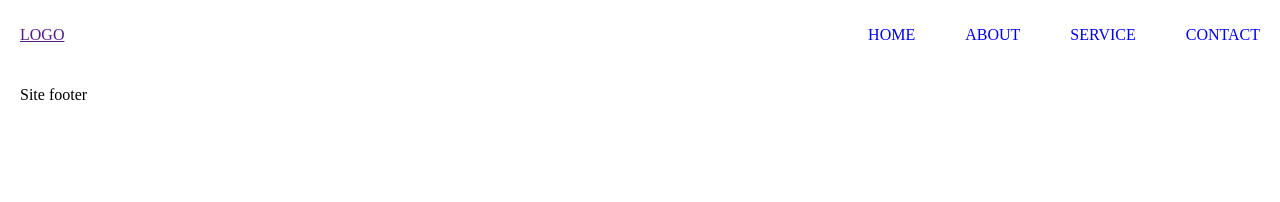
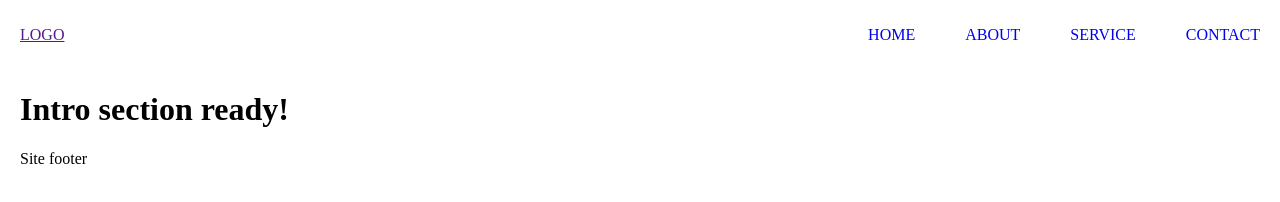
Before and after one commit to mukhriddin-dev/zakiy, a plain HTML site: page index.html in a window 1280 px wide. Drawn offline with Linux system fonts and the light colour scheme.

Commit message:
ZK-8: intro section qo'shilsin

```diff
--- a/index.html
+++ b/index.html
@@ -30,7 +30,11 @@
         <!-- -------- Header end  ------- -->
 
         <main>
-            <!-- sections -->
+             <section id="intro">
+                <div class="container">
+                    <h1>Intro section ready!</h1>
+                </div>
+             </section>
         </main>
 
         <footer>
```
